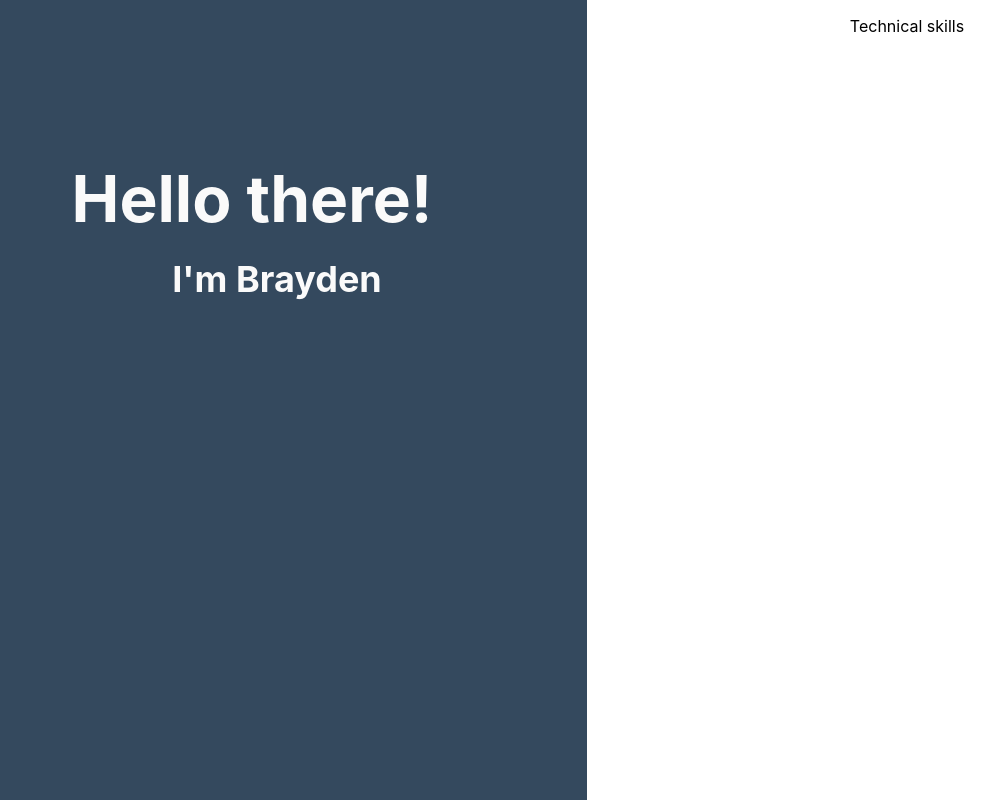
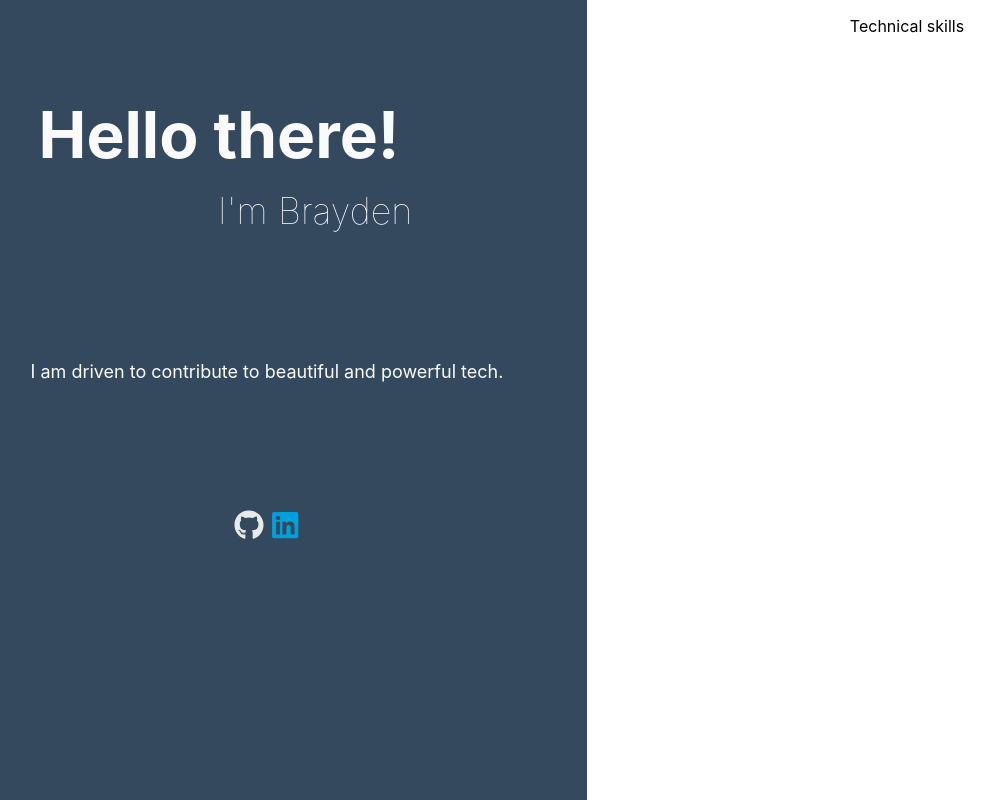
Before and after one commit to braydenlynch/personal-website, a React (Create React App) app: page / in a window 1280 px wide. Shown: the whole page, without its empty margins (53-1048 px from the left). Built offline with nearby package versions, Linux system fonts and the light colour scheme.

Commit message:
Finished introduction module styling

```diff
--- a/package.json
+++ b/package.json
@@ -8,8 +8,9 @@
     "@testing-library/user-event": "^13.5.0",
     "react": "^17.0.2",
     "react-dom": "^17.0.2",
+    "react-icons": "^4.3.1",
     "react-jss": "^10.9.0",
-    "react-scripts": "5.0.0",
+    "react-scripts": "^5.0.0",
     "web-vitals": "^2.1.3"
   },
   "scripts": {
--- a/src/body.js
+++ b/src/body.js
@@ -1,6 +1,8 @@
 // Body element for personal-website app
 import React from 'react';
 import { createUseStyles } from "react-jss";
+import { FaGithub, FaLinkedin } from "react-icons/fa";
+import { IconContext } from 'react-icons/lib';
 
 function Body() {
     const classes = useStyles();
@@ -10,6 +12,19 @@ function Body() {
                 <div className={classes.introductionModuleTitle}>
                     <h2>Hello there!</h2>
                     <h6>I'm Brayden</h6>
+                    <p>I am driven to contribute to beautiful and powerful tech.</p>
+                    <div className={classes.introductionModuleIcons}>
+                        <a href="https://github.com/braydenlynch" target="_blank">
+                            <IconContext.Provider value = {{ className: classes.githubIcon}}>
+                                <FaGithub />
+                            </IconContext.Provider>
+                        </a>
+                        <a href="https://www.linkedin.com/in/braydenlynch/" target="_blank">
+                            <IconContext.Provider value = {{ className: classes.linkedinIcon}}>
+                                <FaLinkedin />
+                            </IconContext.Provider>
+                        </a>
+                    </div>
                 </div>
             </div>
             <div className={classes.informationModule}>
@@ -37,16 +52,21 @@ const useStyles = createUseStyles({
         float: "left",
     },
     introductionModuleTitle: {
-        marginTop: "25%",
+        marginTop: "15%",
         '& h2': {
-            paddingRight: "30px",
+            paddingRight: "15%",
             marginBottom: "0px",
             fontSize: "64px",
         },
         '& h6': {
-            paddingLeft: "20px",
+            paddingLeft: "15%",
             fontSize: "36px",
-            marginTop: "20px",
+            marginTop: "2.5%",
+            fontWeight: "lighter",
+        },
+        '& p': {
+            marginTop: "20%",
+            fontSize: "18px",
         },
     },
     informationModule: {
@@ -54,6 +74,19 @@ const useStyles = createUseStyles({
         height: "50vh",
         float: "right",
     },
+    introductionModuleIcons: {
+        marginTop: "20%",
+    },
+    githubIcon: {
+        color: "#e8eaea",
+        fontSize: "30px",
+        paddingRight: "0.5%",
+    },
+    linkedinIcon: {
+        color: "#00a0dc",
+        fontSize: "30px",
+        paddingLeft: "0.5%",
+    },
 });
 
 export default Body;
```
Also changed, not shown: 2 other files (tests, documents, lock files or other folders).
